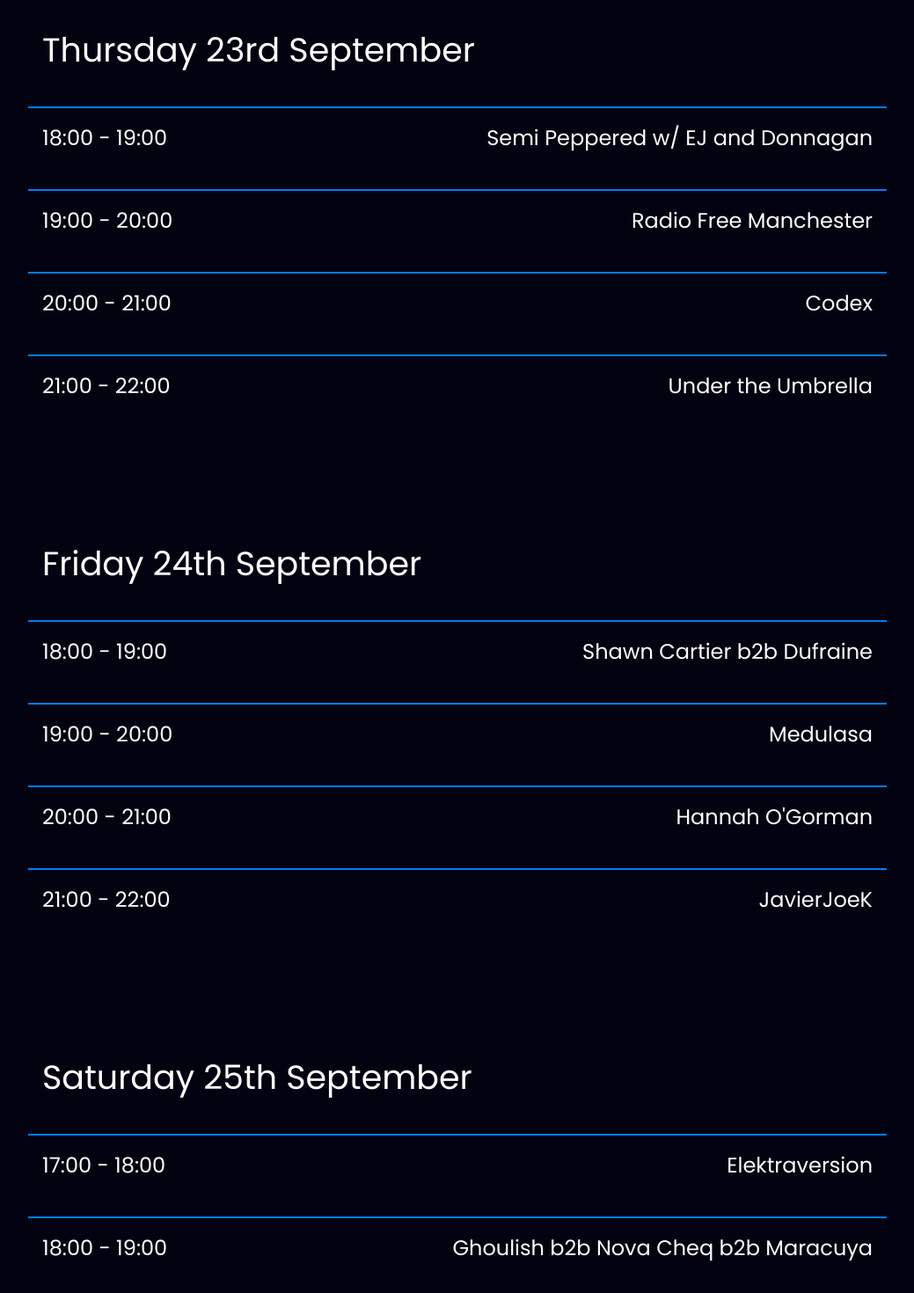
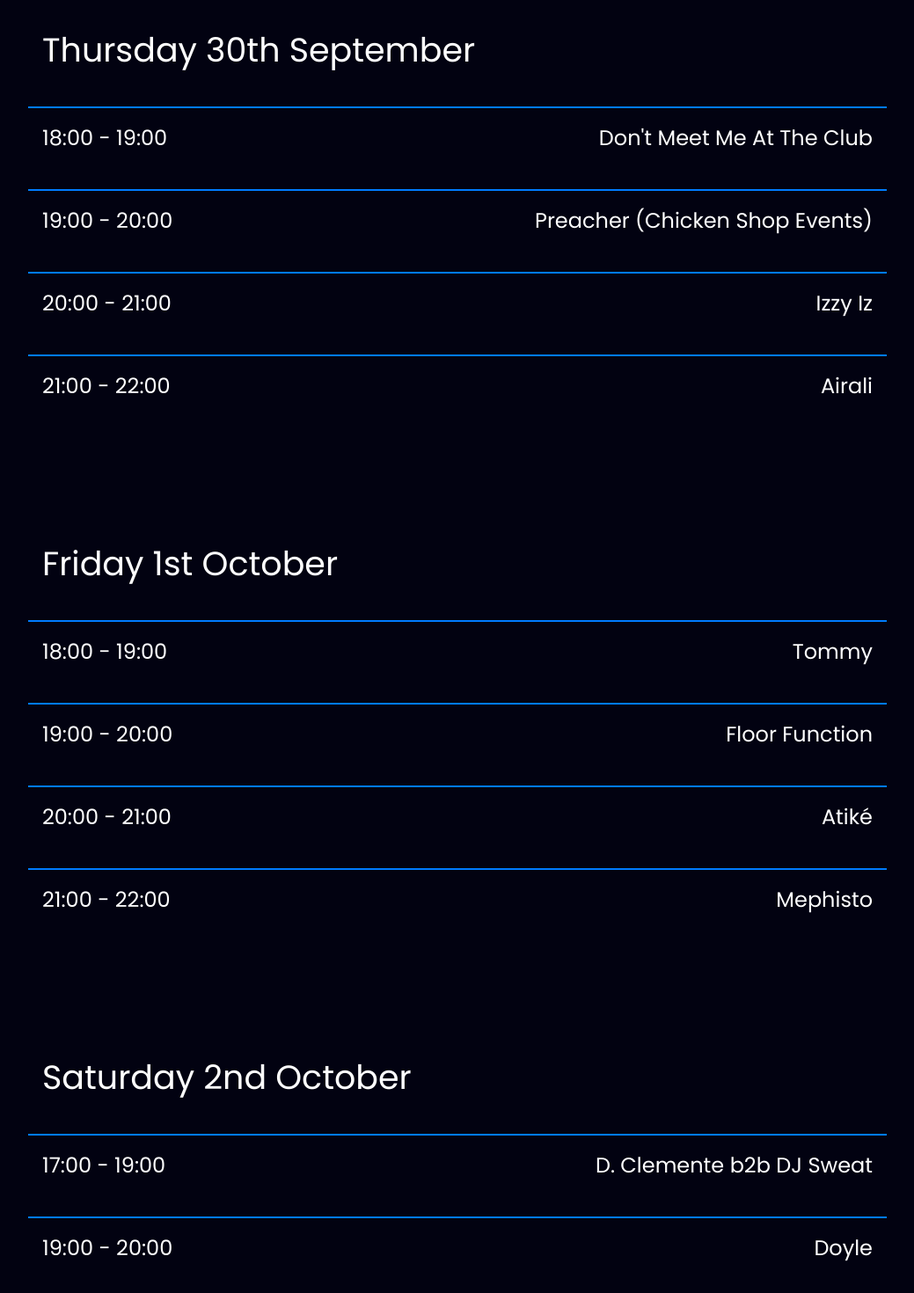
Before and after one commit to katiemhughes/radio-website, a React (Create React App) app: page / in a window 1280 px wide. Shown: the part 1820-3290 px from the top of the page at 88% size, without its empty margins (120-1159 px from the left). Built offline with nearby package versions, Linux system fonts and the light colour scheme.

Commit message:
schedule wc 30.09

```diff
--- a/src/components/schedule/Schedule.js
+++ b/src/components/schedule/Schedule.js
@@ -11,69 +11,65 @@ const Schedule = () => {
             <h1 className="schedule-title">SCHEDULE</h1>
             <table className="schedule-table">
                 <ScheduleDate
-                    showDate="Thursday 23rd September"
+                    showDate="Thursday 30th September"
                 />
                 <ScheduleItem
                     showTime="18:00 - 19:00"
-                    showName="Semi Peppered w/ EJ and Donnagan"
+                    showName="Don't Meet Me At The Club"
                 />
                 <ScheduleItem
                     showTime="19:00 - 20:00"
-                    showName="Radio Free Manchester"
+                    showName="Preacher (Chicken Shop Events)"
                 />
                 <ScheduleItem
                     showTime="20:00 - 21:00"
-                    showName="Codex"
+                    showName="Izzy Iz"
                 />
                 <ScheduleItem
                     showTime="21:00 - 22:00"
-                    showName="Under the Umbrella"
+                    showName="Airali"
                 />
             </table>
             <table className="schedule-table">
                 <ScheduleDate
-                    showDate="Friday 24th September"
+                    showDate="Friday 1st October"
                 />
                 <ScheduleItem
                     showTime="18:00 - 19:00"
-                    showName="Shawn Cartier b2b Dufraine"
+                    showName="Tommy"
                 />
                 <ScheduleItem
                     showTime="19:00 - 20:00"
-                    showName="Medulasa"
+                    showName="Floor Function"
                 />
                 <ScheduleItem
                     showTime="20:00 - 21:00"
-                    showName="Hannah O'Gorman"
+                    showName="Atiké"
                 />
                 <ScheduleItem
                     showTime="21:00 - 22:00"
-                    showName="JavierJoeK"
+                    showName="Mephisto"
                 />
             </table>
             <table className="schedule-table">
                 <ScheduleDate
-                    showDate="Saturday 25th September"
+                    showDate="Saturday 2nd October"
                 />
                 <ScheduleItem
-                    showTime="17:00 - 18:00"
-                    showName="Elektraversion"
-                />
-                <ScheduleItem
-                    showTime="18:00 - 19:00"
-                    showName="Ghoulish b2b Nova Cheq b2b Maracuya"
+                    showTime="17:00 - 19:00"
+                    showName="D. Clemente b2b DJ Sweat"
                 />
                 <ScheduleItem
                     showTime="19:00 - 20:00"
-                    showName="Ghoulish b2b Nova Cheq b2b Maracuya"
+                    showName="Doyle"
                 />
                 <ScheduleItem
                     showTime="20:00 - 21:00"
-                    showName="Bomabrd Groove"
+                    showName="Ship Sket"
                 />
                 <ScheduleItem
                     showTime="21:00 - 22:00"
-                    showName="Bombard Groove"
+                    showName="Rose A"
                 />
             </table>
         </div>
```
